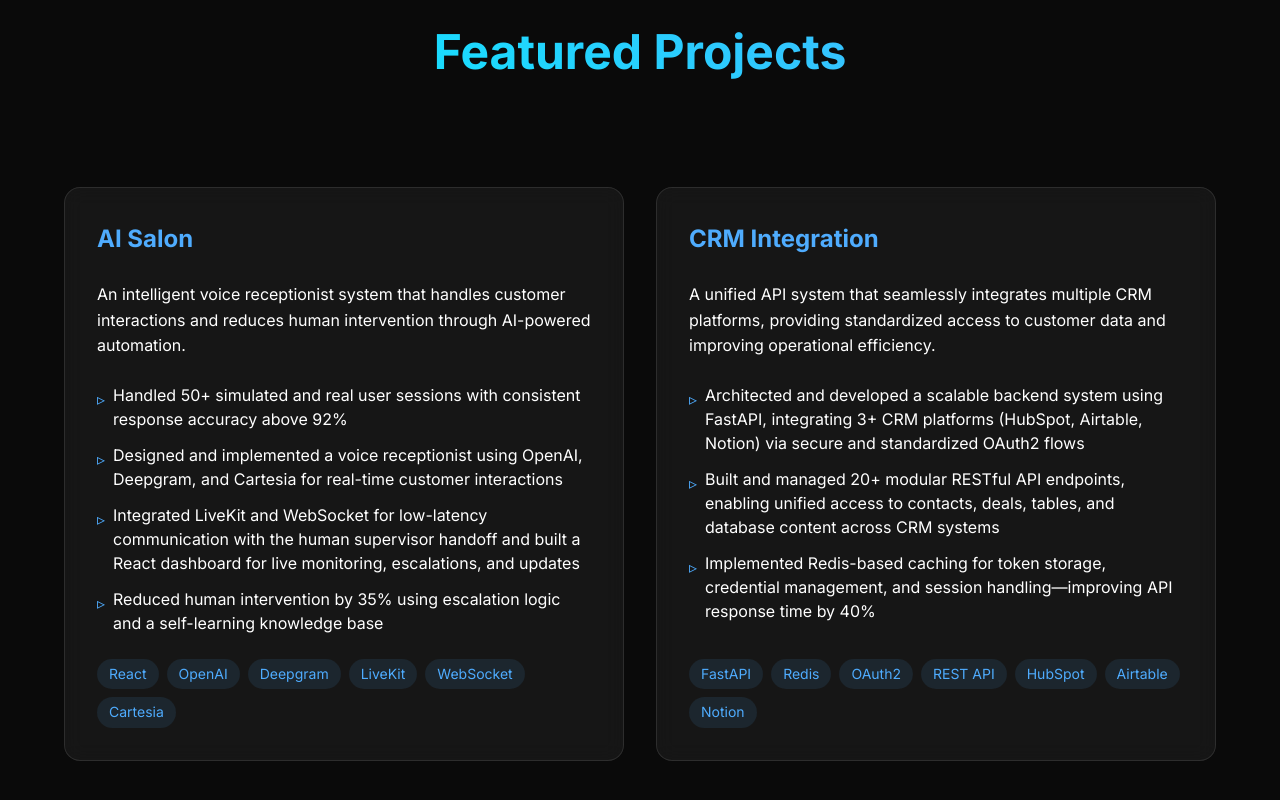
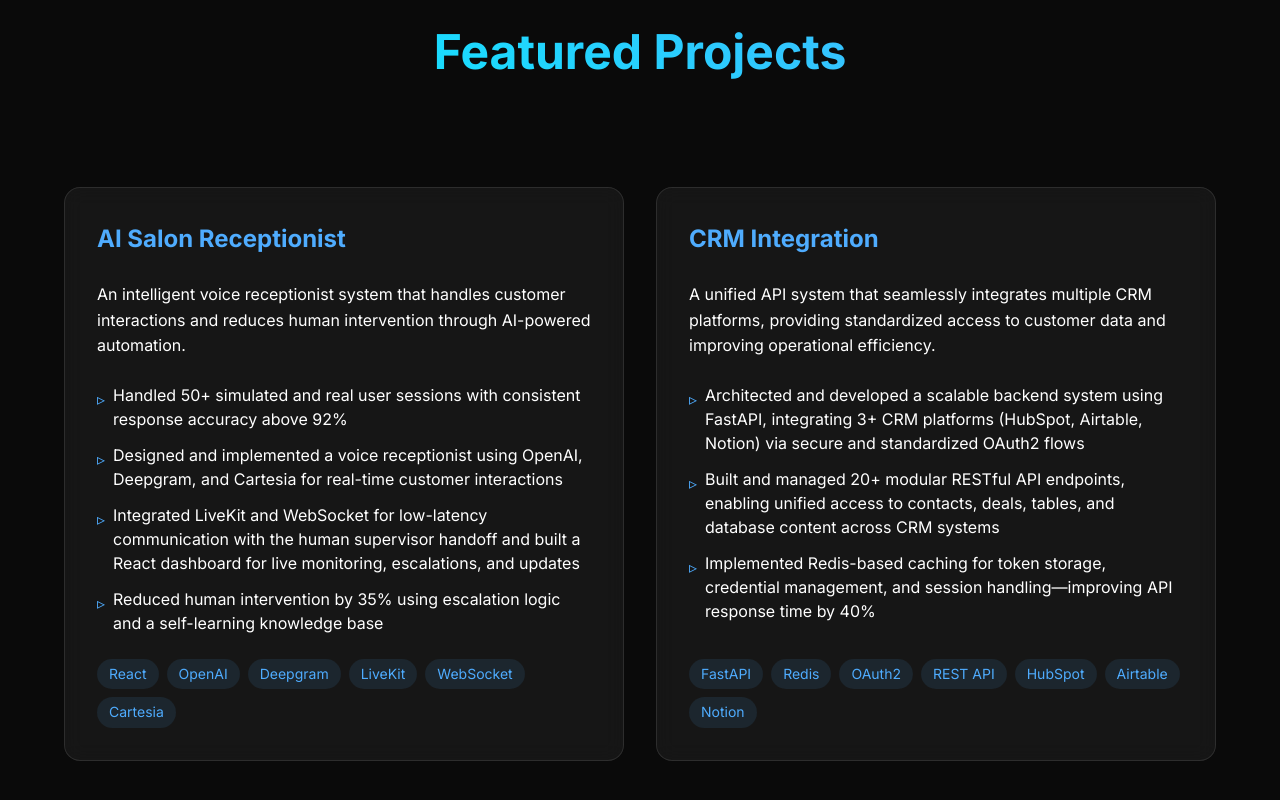
Before and after one commit to iharrythakur/portfolio, a React (Vite) app: page / in a window 1280 px wide. Shown: the part 974-1774 px from the top of the page. Built offline with nearby package versions, Linux system fonts and the light colour scheme.

Commit message:
project section updated

```diff
--- a/src/components/Projects.tsx
+++ b/src/components/Projects.tsx
@@ -88,7 +88,7 @@ const TechTag = styled.span`
 
 const projects = [
   {
-    title: "AI Salon",
+    title: "AI Salon Receptionist",
     description: "An intelligent voice receptionist system that handles customer interactions and reduces human intervention through AI-powered automation.",
     achievements: [
       "Handled 50+ simulated and real user sessions with consistent response accuracy above 92%",
```
